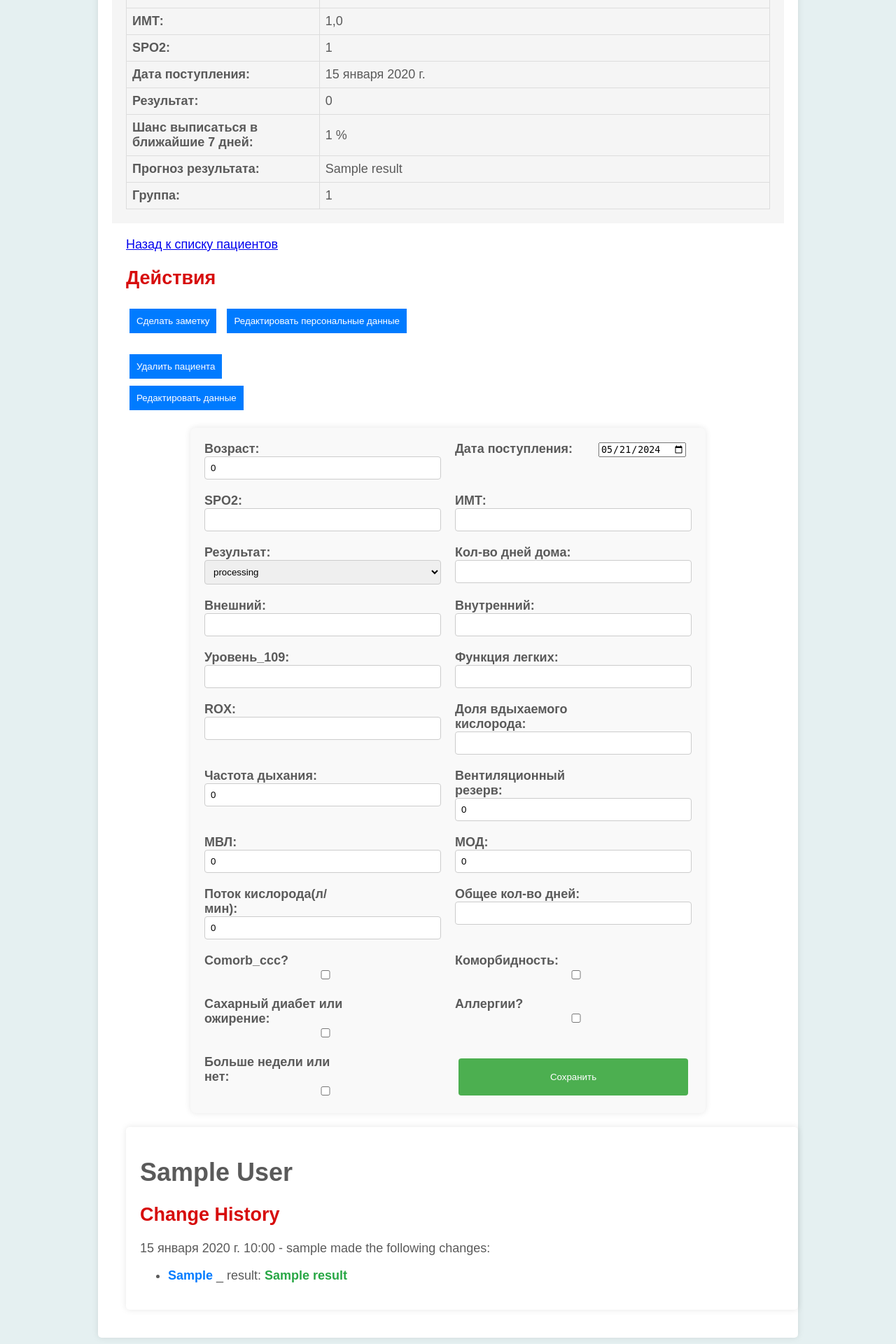
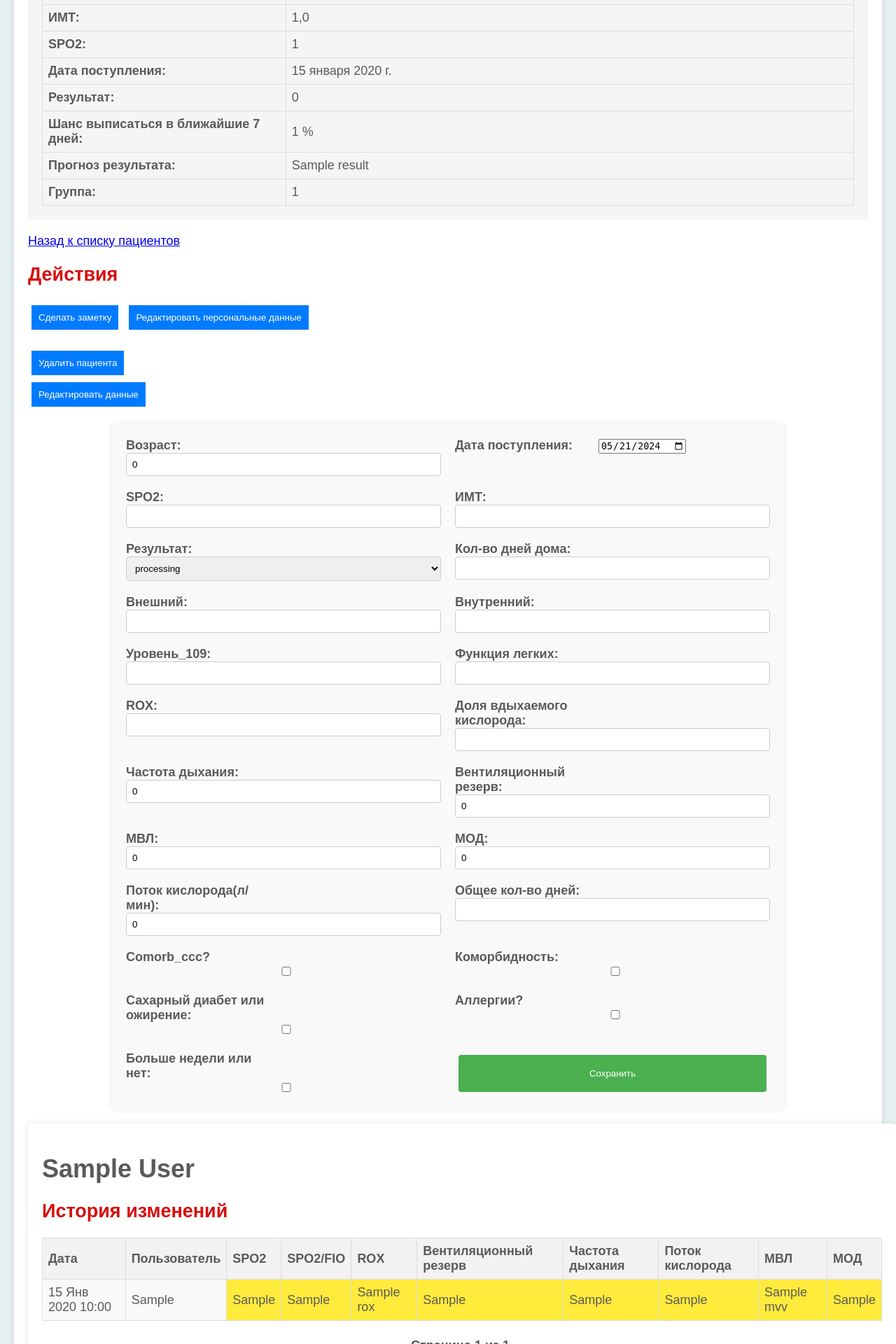
Before and after one commit to skolavsky/diplom_mrs, a Django app: template mrs_proj/clients/templates/client_detail.html in a window 1280 px wide. Shown: the part 520-2440 px from the top of the page at 70% size. Run offline with Django 4.2, Linux system fonts and the light colour scheme; tables that the repository leaves empty hold one stand-in row (values such as "Sample post"); the template is opened without the code that fills it: values that come from a table or form of the project are taken from there, most other values are stand-ins (such as "Sample title", 1, 10 or a date in 2020); some libraries are stand-ins or nearby versions.

Commit message:
feature: cl detail fields history
сделал пагинацию и выделение данных(исторических) изменений

```diff
--- a/mrs_proj/clients/static/css/clients_details_styles.css
+++ b/mrs_proj/clients/static/css/clients_details_styles.css
@@ -14,9 +14,52 @@ h2 {
     color: #d70c0c;
 }
 
-main {
-    margin: 20px;
+.main {
+    display: flex;
+    justify-content: center;
+    padding: 20px;
+    flex-wrap: nowrap;
 }
+
+.main .container {
+    flex-grow: 3;
+    width: 100%;
+    max-width: none;
+    padding: 20px;
+    background-color: #ffffff;
+    border-radius: 5px;
+    box-shadow: 0 0 10px rgba(0, 0, 0, 0.1);
+}
+
+.client-details-container {
+    width: 100%;
+    margin-bottom: 20px;
+}
+
+.client-details-table {
+    width: 100%;
+    border-collapse: collapse;
+}
+
+.client-details-table th,
+.client-details-table td {
+    border: 1px solid #ddd;
+    padding: 8px;
+}
+
+.history-table {
+    width: 100%;
+    border-collapse: collapse;
+    margin-top: 20px;
+}
+
+.history-table th,
+.history-table td {
+    border: 1px solid #ddd;
+    padding: 8px;
+    text-align: left;
+}
+
 
 p {
     margin: 10px 0;
@@ -166,3 +209,57 @@ form {
 #data-edit form select {
   width: 100%; /* Ширина полей ввода и списка выбора занимает всю доступную ширину колонки */
 }
+
+.history-table {
+    width: 100%;
+    border-collapse: collapse;
+    margin-top: 20px;
+    background-color: #f9f9f9;
+}
+
+.history-table th, .history-table td {
+    border: 1px solid #ddd;
+    padding: 8px;
+    text-align: left;
+}
+
+.history-table th {
+    background-color: #f2f2f2;
+    font-weight: bold;
+}
+
+.history-table tr:nth-child(even) {
+    background-color: #f9f9f9;
+}
+
+.history-table tr:hover {
+    background-color: #f1f1f1;
+}
+
+.highlight {
+    background-color: #ffeb3b;
+}
+
+.pagination {
+    display: flex;
+    justify-content: center;
+    margin-top: 20px;
+}
+
+.pagination .step-links {
+    display: flex;
+    align-items: center;
+}
+
+.pagination .step-links a {
+    margin: 0 5px;
+    padding: 5px 10px;
+    text-decoration: none;
+    color: #007bff;
+}
+
+.pagination .step-links .current {
+    margin: 0 5px;
+    padding: 5px 10px;
+    font-weight: bold;
+}
--- a/mrs_proj/clients/templates/client_detail.html
+++ b/mrs_proj/clients/templates/client_detail.html
@@ -7,19 +7,18 @@
 {% block header %} {{ client_data.personal_info }} {% endblock %}
 
 {% block content %}
-
 <h1>Подробные данные</h1>
 
 <div class="client-details-container">
     <table class="client-details-table">
         <caption>Подробные данные</caption>
-
         <thead>
             <tr>
                 <th>Параметры</th>
                 <th>Значение</th>
             </tr>
         </thead>
+        <tbody>
             <tr>
                 <td>ФИО:</td>
                 <td>{{ client_data.personal_info }}</td>
@@ -71,6 +70,7 @@
                 <td>Группа:</td>
                 <td>{{ client_data.group }}</td>
             </tr>
+        </tbody>
     </table>
 </div>
 
@@ -83,8 +83,7 @@
 
     <button id="edit" type="button" onclick="showConfirmation()">Редактировать персональные данные</button>
 
-        <form id="client_personal_edit" method="post"
-              action="{% url 'clients:client_detail' id=client_data.personal_info.id %}">
+    <form id="client_personal_edit" method="post" action="{% url 'clients:client_detail' id=client_data.personal_info.id %}">
         {% csrf_token %}
         <input type="hidden" name="action" value="edit_client">
         <div id="confirmEditDiv" style="display: none;">
@@ -112,32 +111,66 @@
 <div class="container">
     <h1>{{ client_data.personal_info.first_name }} {{ client_data.personal_info.last_name }}</h1>
 
-            <h2>Change History</h2>
-            {% for version in history_entries %}
-                <p>
-                    {{ version.history_date }} -
-                    {{ version.history_user.username }} made the following changes:
-                <ul>
-                    <li class="change-item" data-spo2="{{ version.spo2 }}" data-result="{{ version.result }}">
-                        <span class="spo2">{{ version.spo2 }}</span> _ result:
-                        <span class="result">{{ version.result }}</span>
-                        <!-- Добавьте другие поля из истории, которые вам необходимы -->
-                    </li>
-                </ul>
-                </p>
+    <h2>История изменений</h2>
+    <table class="history-table">
+        <thead>
+            <tr>
+                <th>Дата</th>
+                <th>Пользователь</th>
+                <th>SPO2</th>
+                <th>SPO2/FIO</th>
+                <th>ROX</th>
+                <th>Вентиляционный резерв</th>
+                <th>Частота дыхания</th>
+                <th>Поток кислорода</th>
+                <th>МВЛ</th>
+                <th>МОД</th>
+            </tr>
+        </thead>
+        <tbody>
+            {% for history_entry in history_with_changes %}
+            <tr>
+                <td>{{ history_entry.version.history_date|date:"d M Y H:i" }}</td>
+                <td>{{ history_entry.version.history_user }}</td>
+                <td class="{% if history_entry.changes.spo2 %}highlight{% endif %}">{{ history_entry.version.spo2 }}</td>
+                <td class="{% if history_entry.changes.spo2_fio %}highlight{% endif %}">{{ history_entry.version.spo2_fio }}</td>
+                <td class="{% if history_entry.changes.rox %}highlight{% endif %}">{{ history_entry.version.rox }}</td>
+                <td class="{% if history_entry.changes.ventilation_reserve %}highlight{% endif %}">{{ history_entry.version.ventilation_reserve }}</td>
+                <td class="{% if history_entry.changes.ch_d %}highlight{% endif %}">{{ history_entry.version.ch_d }}</td>
+                <td class="{% if history_entry.changes.oxygen_flow %}highlight{% endif %}">{{ history_entry.version.oxygen_flow }}</td>
+                <td class="{% if history_entry.changes.mvv %}highlight{% endif %}">{{ history_entry.version.mvv }}</td>
+                <td class="{% if history_entry.changes.mv %}highlight{% endif %}">{{ history_entry.version.mv }}</td>
+            </tr>
             {% endfor %}
+        </tbody>
+    </table>
+
+    <div class="pagination">
+        <span class="step-links">
+            {% if history_entries.has_previous %}
+                <a href="?page=1">&laquo; первая</a>
+                <a href="?page={{ history_entries.previous_page_number }}">&lsaquo; предыдущая</a>
+            {% endif %}
+
+            <span class="current">
+                Страница {{ history_entries.number }} из {{ history_entries.paginator.num_pages }}.
+            </span>
+
+            {% if history_entries.has_next %}
+                <a href="?page={{ history_entries.next_page_number }}">следующая &rsaquo;</a>
+                <a href="?page={{ history_entries.paginator.num_pages }}">последняя &raquo;</a>
+            {% endif %}
+        </span>
+    </div>
 </div>
 
 </main>
 
 <script src="https://code.jquery.com/jquery-3.6.0.min.js"></script>
-
 <script src="{% static 'scripts/clients_detail_scripts.js' %}"></script>
 
 {% endblock %}
 
 {% block domready %}
-
 {% include "clients/note_button.js" %}
-
 {% endblock %}
```
Also changed, not shown: mrs_proj/clients/views.py (+68 -53 lines), mrs_proj/blog/templatetags/blog_tags.py (line endings or trailing spaces). Lines whose indentation alone changed are shown as unchanged.
